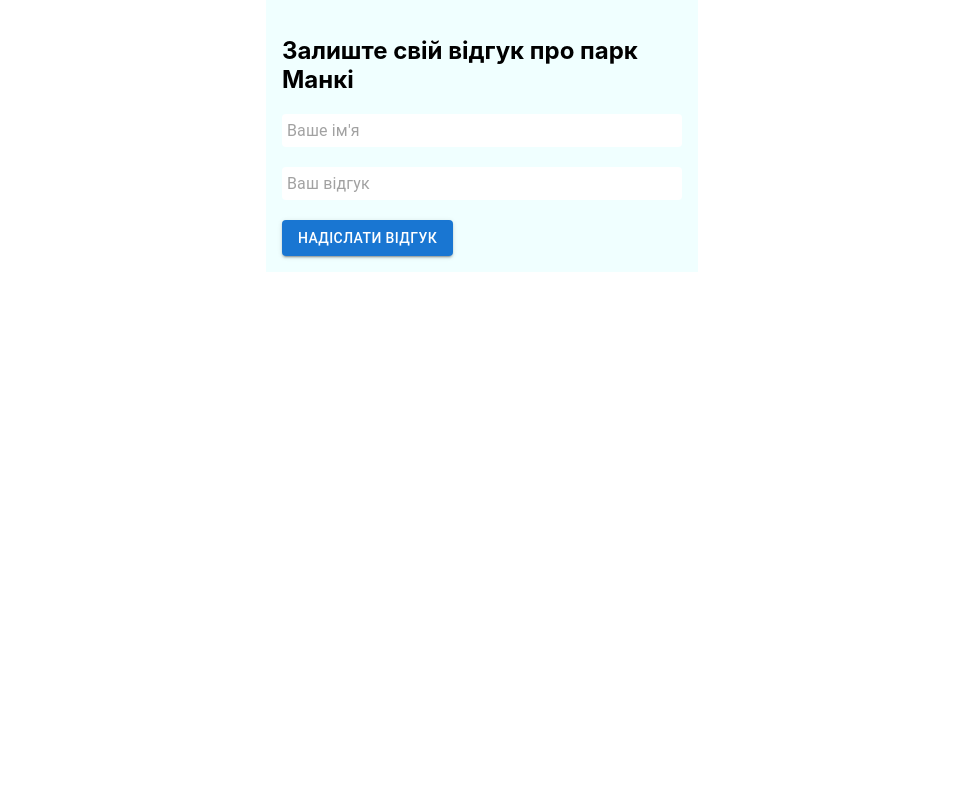
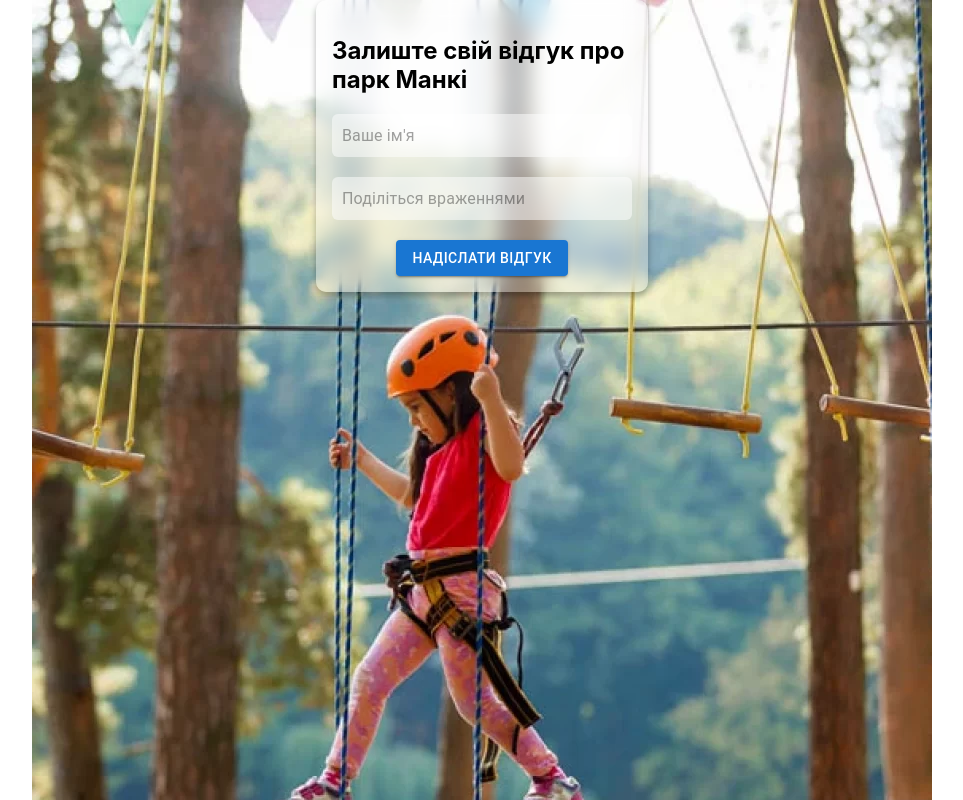
Before and after one commit to maksymPtashnyk/feedback-front, a React (Create React App) app: page /manki in a window 1280 px wide. Shown: the whole page, without its empty margins (158-1121 px from the left). Built offline with nearby package versions, Linux system fonts and the light colour scheme.

Commit message:
apdated styles

```diff
--- a/src/ReviewForm.js
+++ b/src/ReviewForm.js
@@ -1,13 +1,14 @@
 import React, { useState } from 'react';
 import { Input, Button, Box } from '@mui/material';
 
-const ReviewForm = ({park}) => {
+const ReviewForm = ({ park }) => {
   const [review, setReview] = useState('');
   const [userName, setUserName] = useState('');
 
   const handleChangeFeedback = (event) => {
     setReview(event.target.value);
   };
+
   const handleChangeName = (event) => {
     setUserName(event.target.value);
   };
@@ -44,9 +45,18 @@ const ReviewForm = ({park}) => {
   };
 
   return (
-    <Box sx={{ maxWidth: 400, margin: 'auto', padding: 2, backgroundColor: 'azure' }}>
+    <Box sx={{
+      marginTop: 6,
+      margin: 'auto', // Збереження відступу зліва і справа, вирівнюючи по центру
+      maxWidth: 300,
+      padding: 2,
+      backgroundColor: 'rgba(255, 255, 255, 0.3)', // Прозорий фон
+      borderRadius: '10px', // Заокруглені кути
+      backdropFilter: 'blur(10px)', // Ефект розмиття
+      boxShadow: '0 4px 6px rgba(0, 0, 0, 0.3)' // Тінь
+    }}>
       <h2>Залиште свій відгук про парк {park}</h2>
-      <form onSubmit={handleSubmit}>
+      <form onSubmit={handleSubmit} style={{ textAlign: 'center' }}>
         <Input
           label="Ваше ім'я"
           multiline
@@ -58,9 +68,9 @@ const ReviewForm = ({park}) => {
           placeholder="Ваше ім'я"
           required
           sx={{
-            backgroundColor: 'white',
-            borderRadius: '4px',
-            padding: '5px',
+            backgroundColor: 'rgba(255, 255, 255, 0.5)', // Прозорий фон
+            borderRadius: '6px',
+            padding: '10px',
             marginBottom: '20px',
           }}
         />
@@ -71,17 +81,16 @@ const ReviewForm = ({park}) => {
           value={review}
           onChange={handleChangeFeedback}
           fullWidth
-          placeholder='Ваш відгук'
+          placeholder='Поділіться враженнями'
           required
           sx={{
-            backgroundColor: 'white',
-            borderRadius: '4px',
-            padding: '5px',
+            backgroundColor: 'rgba(255, 255, 255, 0.5)', // Прозорий фон
+            borderRadius: '6px',
+            padding: '10px',
             marginBottom: '20px',
-            flexDirection: 'column'
           }}
         />
-        <Button type="submit" variant="contained" color="primary">
+        <Button type="submit" variant="contained" color="primary" sx={{ margin: 'auto', display: 'block' }}>
           Надіслати відгук
         </Button>
       </form>
--- a/src/index.css
+++ b/src/index.css
@@ -1,4 +1,8 @@
 body {
   margin: 0;
   font-family: -apple-system, BlinkMacSystemFont, 'Segoe UI', 'Roboto', 'Oxygen';
+  background-image: url(../public/background.webp);
+  background-size: unset;
+  background-position: center 0;
+  background-repeat: no-repeat;
 }
```
Also changed, not shown: public/background.webp (added), 1 other file (tests, documents, lock files or other folders).
